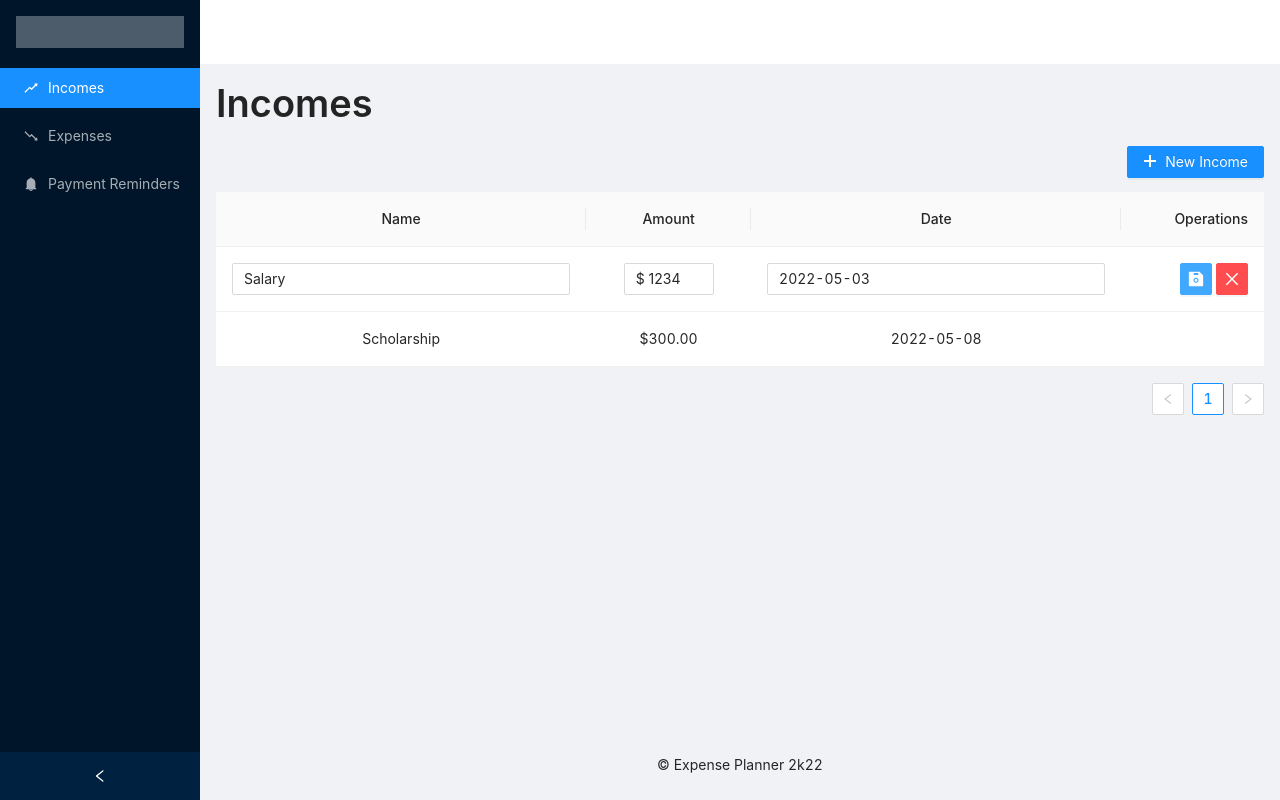
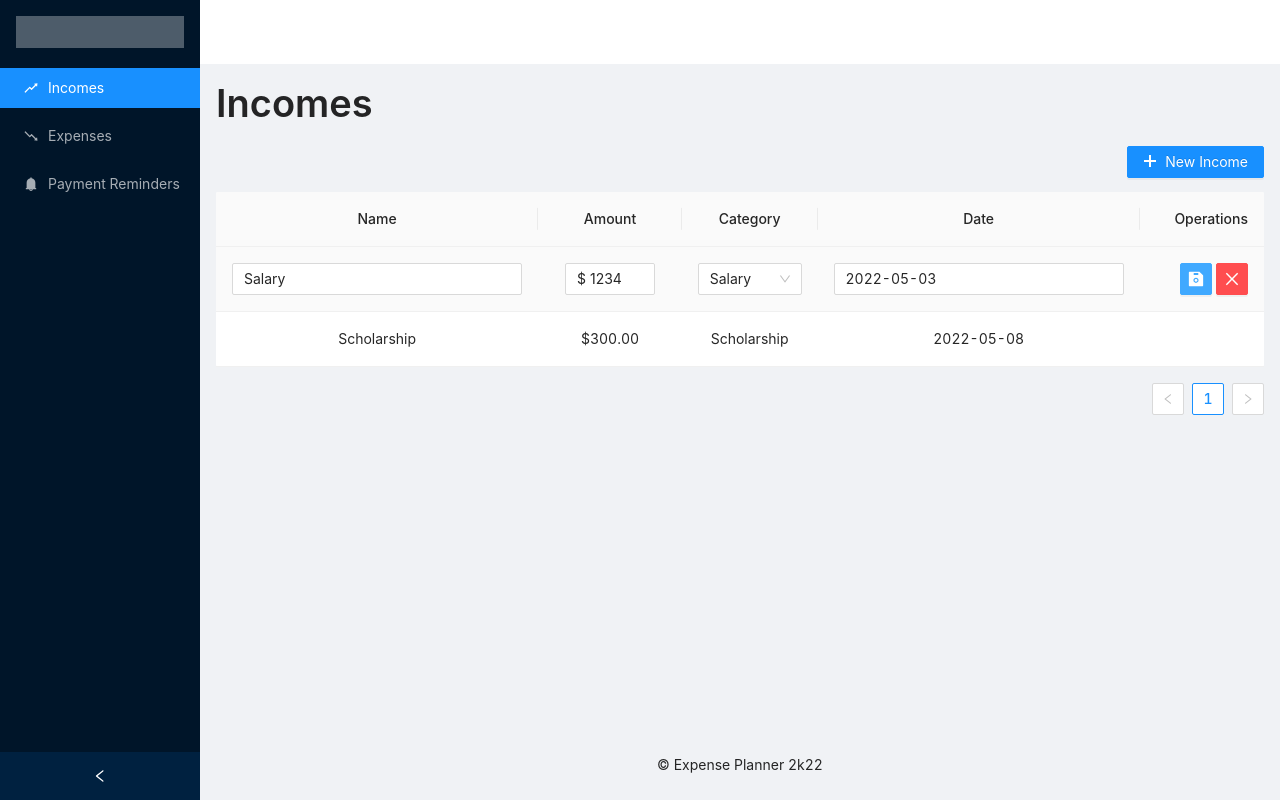
Before and after one commit to kristoisberg/spm, a React app: page / in a window 1280 px wide. Both pictures are taken after a click on the button 1196 px from the left and 278 px from the top of the page. Built offline with nearby package versions, Linux system fonts and the light colour scheme.

Commit message:
Implement category selection

```diff
--- a/package.json
+++ b/package.json
@@ -16,8 +16,7 @@
     "lodash": "4.17.21",
     "react": "18.1.0",
     "react-dom": "18.1.0",
-    "uuid": "8.3.2",
-    "yup": "0.32.11"
+    "uuid": "8.3.2"
   },
   "devDependencies": {
     "@babel/cli": "7.17.10",
--- a/src/app.tsx
+++ b/src/app.tsx
@@ -26,10 +26,7 @@ const App = (): JSX.Element => {
   const [activePage, setActivePage] = useState("incomes");
 
   useEffect(() => {
-    message.warning(
-      "This is a prototype. Your data will not be saved and is reset after refreshing or using the menu.",
-      5
-    );
+    message.warning("This is a prototype. Your data will is saved and is reset after refreshing or using the menu.", 5);
   }, []);
 
   const onClickMenuItem = ({ key }: MenuInfo) => setActivePage(key);
--- a/src/pages/expenses.tsx
+++ b/src/pages/expenses.tsx
@@ -1,5 +1,5 @@
 import { CloseOutlined, DeleteFilled, EditFilled, PlusOutlined, SaveFilled } from "@ant-design/icons";
-import { Button, Form, Input, InputNumber, Popconfirm, Table, Typography } from "antd";
+import { Button, Form, Input, InputNumber, message, Modal, Popconfirm, Select, Table, Typography } from "antd";
 import { ColumnType } from "antd/lib/table";
 import { useState } from "react";
 import { v4 as uuidv4 } from "uuid";
@@ -7,11 +7,14 @@ import Expense from "../types/expense";
 
 const Expenses = () => {
   const [form] = Form.useForm();
+  const [newCategory, setNewCategory] = useState("");
+  const [categories, setCategories] = useState(["Subscription", "Food"]);
   const [expenses, setExpenses] = useState<Expense[]>([
-    { id: uuidv4(), name: "OnlyFans", amount: 10, date: "2022-05-22" },
+    { id: uuidv4(), name: "OnlyFans", category: "Subscription", amount: 10, date: "2022-05-22" },
   ]);
   const [editingRowId, setEditingRowId] = useState<string | null>(null);
   const [isEditingAddedRow, setEditingAddedRow] = useState(false);
+  const [isModalVisible, setModalVisible] = useState(false);
 
   const columns: ColumnType<Expense>[] = [
     {
@@ -35,7 +38,7 @@ const Expenses = () => {
               },
             ]}
           >
-            <Input />
+            <Input placeholder="Name" />
           </Form.Item>
         );
       },
@@ -62,7 +65,48 @@ const Expenses = () => {
               },
             ]}
           >
-            <InputNumber prefix="$" />
+            <InputNumber placeholder="Amount" prefix="$" />
+          </Form.Item>
+        );
+      },
+      align: "center",
+    },
+    {
+      title: "Category",
+      dataIndex: "category",
+      key: "category",
+      render: (category, expense) => {
+        if (editingRowId !== expense.id) {
+          return category;
+        }
+        return (
+          <Form.Item
+            style={{
+              margin: 0,
+            }}
+            name="category"
+            rules={[
+              {
+                required: true,
+                message: `Category is required.`,
+              },
+            ]}
+          >
+            <Select
+              showSearch
+              placeholder="Category"
+              style={{ textAlign: "left" }}
+              onSelect={(category: string) => category === "null" && form.setFieldsValue({ category: "" })}
+            >
+              {categories.map((category) => (
+                <Select.Option key={category}>{category}</Select.Option>
+              ))}
+              <Select.Option key={null}>
+                <Button icon={<PlusOutlined />} type="primary" block onClick={() => setModalVisible(true)}>
+                  New Category
+                </Button>
+              </Select.Option>
+            </Select>
           </Form.Item>
         );
       },
@@ -89,7 +133,7 @@ const Expenses = () => {
               },
             ]}
           >
-            <Input />
+            <Input placeholder="Date" />
           </Form.Item>
         );
       },
@@ -118,8 +162,9 @@ const Expenses = () => {
   ];
 
   const onAddRow = () => {
-    const newRow: Expense = { id: uuidv4(), name: "", amount: 0, date: "" };
+    const newRow: Expense = { id: uuidv4(), name: "", category: "", amount: 0, date: "" };
     setExpenses((expenses) => [...expenses, newRow]);
+    form.setFieldsValue(newRow);
     setEditingRowId(newRow.id);
     setEditingAddedRow(true);
   };
@@ -131,7 +176,7 @@ const Expenses = () => {
 
   const onEditRow = async (id: string) => {
     const newRow = await form.validateFields();
-    setExpenses((expenses) => expenses.map((expense) => (expense.id === id ? newRow : expense)));
+    setExpenses((expenses) => expenses.map((expense) => (expense.id === id ? { ...expense, ...newRow } : expense)));
     setEditingRowId(null);
   };
 
@@ -168,6 +213,30 @@ const Expenses = () => {
           }}
         ></Table>
       </Form>
+      <Modal
+        title="Add New Category"
+        visible={isModalVisible}
+        onOk={() => {
+          if (newCategory === "" || newCategory === "null") {
+            message.error("Enter a name for the category!");
+          } else {
+            setCategories((categories) => [...categories, newCategory]);
+            form.setFieldsValue({ category: newCategory });
+            setNewCategory("");
+            setModalVisible(false);
+          }
+        }}
+        onCancel={() => {
+          setNewCategory("");
+          setModalVisible(false);
+        }}
+      >
+        <Input
+          placeholder="Category Name"
+          value={newCategory}
+          onChange={(event) => setNewCategory(event.target.value)}
+        />
+      </Modal>
     </>
   );
 };
--- a/src/pages/incomes.tsx
+++ b/src/pages/incomes.tsx
@@ -1,5 +1,5 @@
 import { CloseOutlined, DeleteFilled, EditFilled, PlusOutlined, SaveFilled } from "@ant-design/icons";
-import { Button, Form, Input, InputNumber, Popconfirm, Table, Typography } from "antd";
+import { Button, Form, Input, InputNumber, message, Modal, Popconfirm, Select, Table, Typography } from "antd";
 import { ColumnType } from "antd/lib/table";
 import { useState } from "react";
 import { v4 as uuidv4 } from "uuid";
@@ -7,12 +7,15 @@ import Income from "../types/income";
 
 const Incomes = () => {
   const [form] = Form.useForm();
+  const [newCategory, setNewCategory] = useState("");
+  const [categories, setCategories] = useState(["Salary", "Scholarship", "Illegal activities"]);
   const [incomes, setIncomes] = useState<Income[]>([
-    { id: uuidv4(), name: "Salary", amount: 1234, date: "2022-05-03" },
-    { id: uuidv4(), name: "Scholarship", amount: 300, date: "2022-05-08" },
+    { id: uuidv4(), name: "Salary", category: "Salary", amount: 1234, date: "2022-05-03" },
+    { id: uuidv4(), name: "Scholarship", category: "Scholarship", amount: 300, date: "2022-05-08" },
   ]);
   const [editingRowId, setEditingRowId] = useState<string | null>(null);
   const [isEditingAddedRow, setEditingAddedRow] = useState(false);
+  const [isModalVisible, setModalVisible] = useState(false);
 
   const columns: ColumnType<Income>[] = [
     {
@@ -36,7 +39,7 @@ const Incomes = () => {
               },
             ]}
           >
-            <Input />
+            <Input placeholder="Name" />
           </Form.Item>
         );
       },
@@ -63,7 +66,48 @@ const Incomes = () => {
               },
             ]}
           >
-            <InputNumber prefix="$" />
+            <InputNumber placeholder="Amount" prefix="$" />
+          </Form.Item>
+        );
+      },
+      align: "center",
+    },
+    {
+      title: "Category",
+      dataIndex: "category",
+      key: "category",
+      render: (category, income) => {
+        if (editingRowId !== income.id) {
+          return category;
+        }
+        return (
+          <Form.Item
+            style={{
+              margin: 0,
+            }}
+            name="category"
+            rules={[
+              {
+                required: true,
+                message: `Category is required.`,
+              },
+            ]}
+          >
+            <Select
+              showSearch
+              placeholder="Category"
+              style={{ textAlign: "left" }}
+              onSelect={(category: string) => category === "null" && form.setFieldsValue({ category: "" })}
+            >
+              {categories.map((category) => (
+                <Select.Option key={category}>{category}</Select.Option>
+              ))}
+              <Select.Option key={null}>
+                <Button icon={<PlusOutlined />} type="primary" block onClick={() => setModalVisible(true)}>
+                  New Category
+                </Button>
+              </Select.Option>
+            </Select>
           </Form.Item>
         );
       },
@@ -90,7 +134,7 @@ const Incomes = () => {
               },
             ]}
           >
-            <Input />
+            <Input placeholder="Date" />
           </Form.Item>
         );
       },
@@ -119,8 +163,9 @@ const Incomes = () => {
   ];
 
   const onAddRow = () => {
-    const newRow: Income = { id: uuidv4(), name: "", amount: 0, date: "" };
+    const newRow: Income = { id: uuidv4(), name: "", category: "", amount: 0, date: "" };
     setIncomes((incomes) => [...incomes, newRow]);
+    form.setFieldsValue(newRow);
     setEditingRowId(newRow.id);
     setEditingAddedRow(true);
   };
@@ -132,7 +177,7 @@ const Incomes = () => {
 
   const onEditRow = async (id: string) => {
     const newRow = await form.validateFields();
-    setIncomes((incomes) => incomes.map((income) => (income.id === id ? newRow : income)));
+    setIncomes((incomes) => incomes.map((income) => (income.id === id ? { ...income, ...newRow } : income)));
     setEditingRowId(null);
   };
 
@@ -169,6 +214,30 @@ const Incomes = () => {
           }}
         />
       </Form>
+      <Modal
+        title="Add New Category"
+        visible={isModalVisible}
+        onOk={() => {
+          if (newCategory === "" || newCategory === "null") {
+            message.error("Enter a name for the category!");
+          } else {
+            setCategories((categories) => [...categories, newCategory]);
+            form.setFieldsValue({ category: newCategory });
+            setNewCategory("");
+            setModalVisible(false);
+          }
+        }}
+        onCancel={() => {
+          setNewCategory("");
+          setModalVisible(false);
+        }}
+      >
+        <Input
+          placeholder="Category Name"
+          value={newCategory}
+          onChange={(event) => setNewCategory(event.target.value)}
+        />
+      </Modal>
     </>
   );
 };
--- a/src/pages/payment-reminders.tsx
+++ b/src/pages/payment-reminders.tsx
@@ -1,5 +1,5 @@
 import { CloseOutlined, DeleteFilled, EditFilled, PlusOutlined, SaveFilled } from "@ant-design/icons";
-import { Button, Form, Input, InputNumber, Popconfirm, Table, Typography } from "antd";
+import { Button, Form, Input, InputNumber, message, Modal, Popconfirm, Select, Table, Typography } from "antd";
 import { ColumnType } from "antd/lib/table";
 import { useState } from "react";
 import { v4 as uuidv4 } from "uuid";
@@ -7,11 +7,14 @@ import PaymentReminder from "../types/payment-reminder";
 
 const PaymentReminders = () => {
   const [form] = Form.useForm();
+  const [newCategory, setNewCategory] = useState("");
+  const [categories, setCategories] = useState(["Subscription", "Food"]);
   const [paymentReminders, setPaymentReminders] = useState<PaymentReminder[]>([
-    { id: uuidv4(), name: "OnlyFans", amount: 10, date: "2022-05-22" },
+    { id: uuidv4(), name: "OnlyFans", category: "Subscription", amount: 10, date: "2022-05-22" },
   ]);
   const [editingRowId, setEditingRowId] = useState<string | null>(null);
   const [isEditingAddedRow, setEditingAddedRow] = useState(false);
+  const [isModalVisible, setModalVisible] = useState(false);
 
   const columns: ColumnType<PaymentReminder>[] = [
     {
@@ -35,7 +38,7 @@ const PaymentReminders = () => {
               },
             ]}
           >
-            <Input />
+            <Input placeholder="Name" />
           </Form.Item>
         );
       },
@@ -62,7 +65,48 @@ const PaymentReminders = () => {
               },
             ]}
           >
-            <InputNumber prefix="$" />
+            <InputNumber placeholder="Amount" prefix="$" />
+          </Form.Item>
+        );
+      },
+      align: "center",
+    },
+    {
+      title: "Category",
+      dataIndex: "category",
+      key: "category",
+      render: (category, paymentReminder) => {
+        if (editingRowId !== paymentReminder.id) {
+          return category;
+        }
+        return (
+          <Form.Item
+            style={{
+              margin: 0,
+            }}
+            name="category"
+            rules={[
+              {
+                required: true,
+                message: `Category is required.`,
+              },
+            ]}
+          >
+            <Select
+              showSearch
+              placeholder="Category"
+              style={{ textAlign: "left" }}
+              onSelect={(category: string) => category === "null" && form.setFieldsValue({ category: "" })}
+            >
+              {categories.map((category) => (
+                <Select.Option key={category}>{category}</Select.Option>
+              ))}
+              <Select.Option key={null}>
+                <Button icon={<PlusOutlined />} type="primary" block onClick={() => setModalVisible(true)}>
+                  New Category
+                </Button>
+              </Select.Option>
+            </Select>
           </Form.Item>
         );
       },
@@ -89,7 +133,7 @@ const PaymentReminders = () => {
               },
             ]}
           >
-            <Input />
+            <Input placeholder="Date" />
           </Form.Item>
         );
       },
@@ -118,8 +162,9 @@ const PaymentReminders = () => {
   ];
 
   const onAddRow = () => {
-    const newRow: PaymentReminder = { id: uuidv4(), name: "", amount: 0, date: "" };
+    const newRow: PaymentReminder = { id: uuidv4(), name: "", category: "", amount: 0, date: "" };
     setPaymentReminders((paymentReminders) => [...paymentReminders, newRow]);
+    form.setFieldsValue(newRow);
     setEditingRowId(newRow.id);
     setEditingAddedRow(true);
   };
@@ -132,7 +177,9 @@ const PaymentReminders = () => {
   const onEditRow = async (id: string) => {
     const newRow = await form.validateFields();
     setPaymentReminders((paymentReminders) =>
-      paymentReminders.map((paymentReminder) => (paymentReminder.id === id ? newRow : paymentReminder))
+      paymentReminders.map((paymentReminder) =>
+        paymentReminder.id === id ? { ...paymentReminder, ...newRow } : paymentReminder
+      )
     );
     setEditingRowId(null);
   };
@@ -170,6 +217,30 @@ const PaymentReminders = () => {
           }}
         ></Table>
       </Form>
+      <Modal
+        title="Add New Category"
+        visible={isModalVisible}
+        onOk={() => {
+          if (newCategory === "" || newCategory === "null") {
+            message.error("Enter a name for the category!");
+          } else {
+            setCategories((categories) => [...categories, newCategory]);
+            form.setFieldsValue({ category: newCategory });
+            setNewCategory("");
+            setModalVisible(false);
+          }
+        }}
+        onCancel={() => {
+          setNewCategory("");
+          setModalVisible(false);
+        }}
+      >
+        <Input
+          placeholder="Category Name"
+          value={newCategory}
+          onChange={(event) => setNewCategory(event.target.value)}
+        />
+      </Modal>
     </>
   );
 };
--- a/src/types/expense.ts
+++ b/src/types/expense.ts
@@ -3,6 +3,7 @@ type Expense = {
   name: string;
   amount: number;
   date: string;
+  category: string;
 };
 
 export default Expense;
--- a/src/types/income.ts
+++ b/src/types/income.ts
@@ -3,6 +3,7 @@ type Income = {
   name: string;
   amount: number;
   date: string;
+  category: string;
 };
 
 export default Income;
--- a/src/types/payment-reminder.ts
+++ b/src/types/payment-reminder.ts
@@ -3,6 +3,7 @@ type PaymentReminder = {
   name: string;
   amount: number;
   date: string;
+  category: string;
 };
 
 export default PaymentReminder;
```
Also changed, not shown: 1 other file (tests, documents, lock files or other folders).
